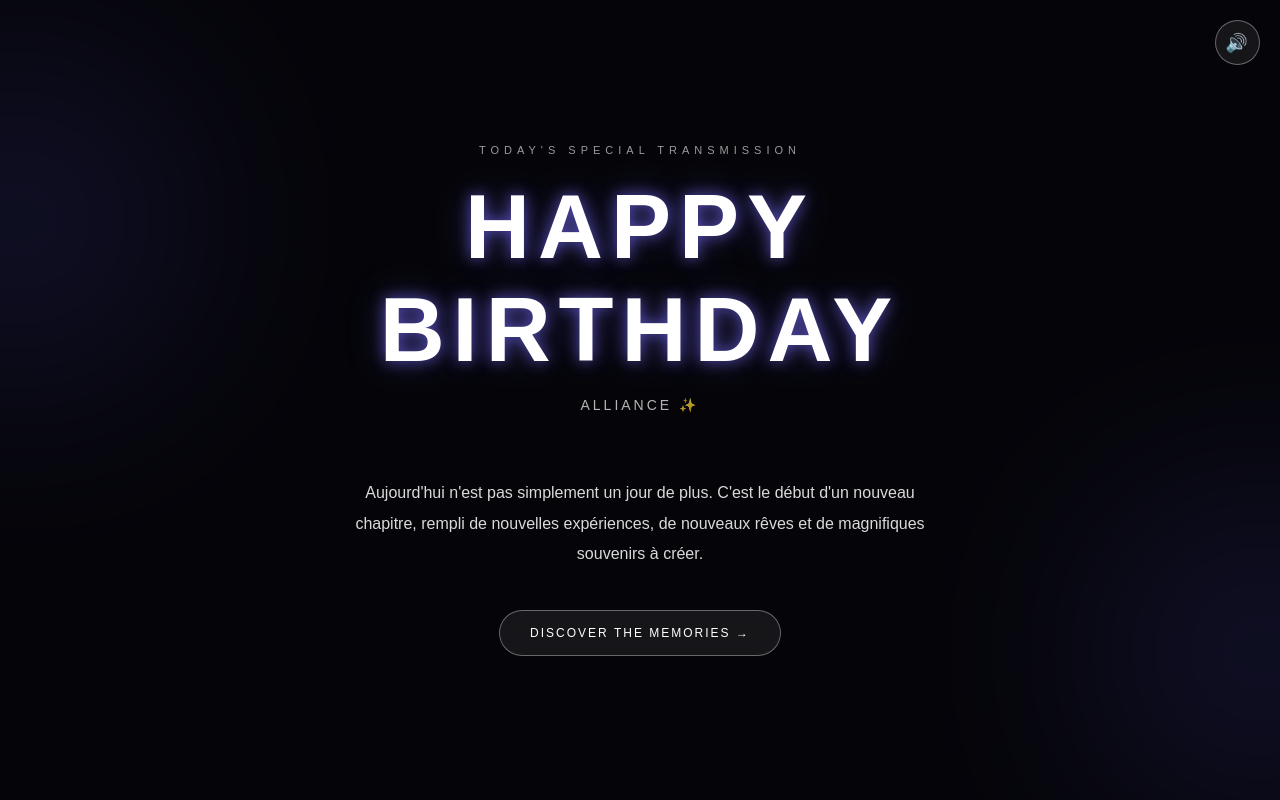
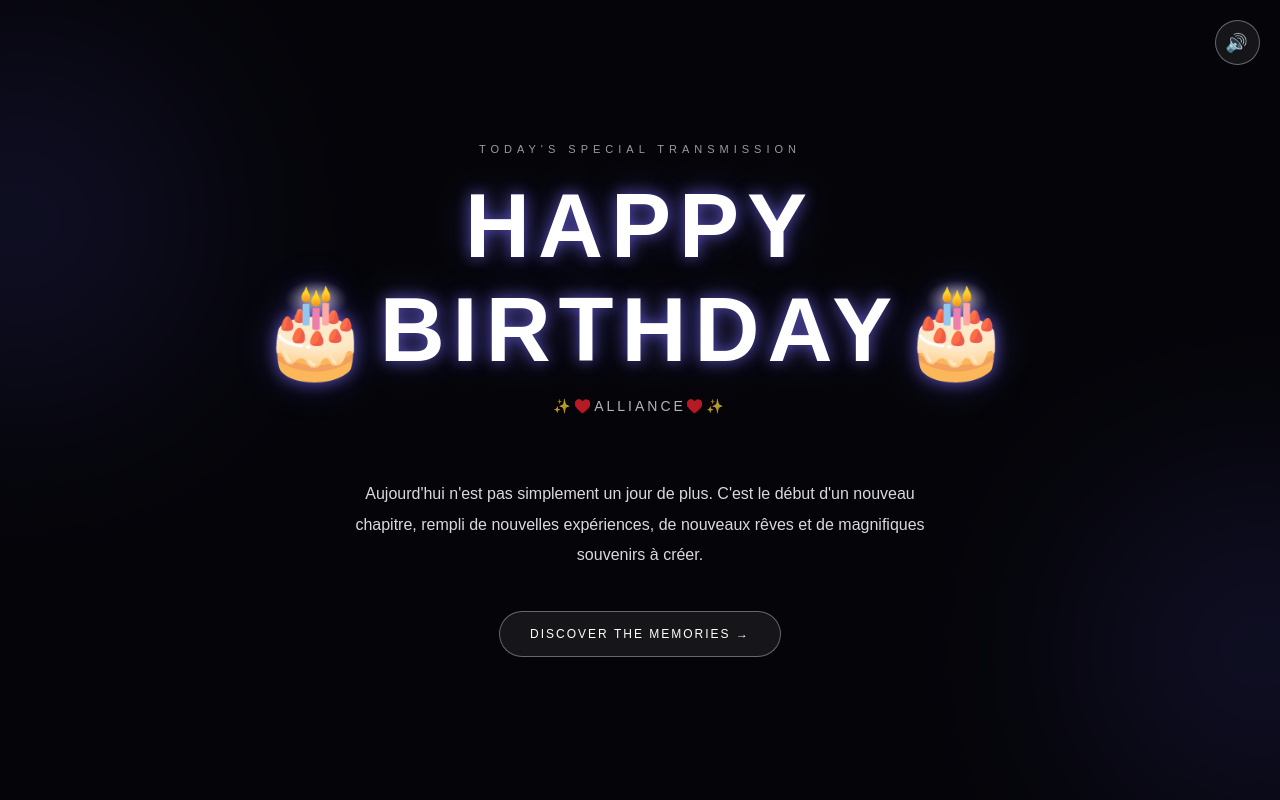
Before and after one commit to SurpriseFun/HBD, a plain HTML site: page index.html in a window 1280 px wide. Both pictures are taken after a click on the button "ENTER EXPERIENCE →". Drawn offline with Linux system fonts and the light colour scheme.

Commit message:
Enhance birthday message with emojis

```diff
--- a/index.html
+++ b/index.html
@@ -549,11 +549,11 @@
     </div>
 
     <h1>
-      HAPPY<br>BIRTHDAY
+      HAPPY<br>🎂BIRTHDAY🎂
     </h1>
 
     <div class="subtitle">
-      ALLIANCE ✨
+      ✨♥️ALLIANCE♥️✨
     </div>
 
     <p class="message">
```
